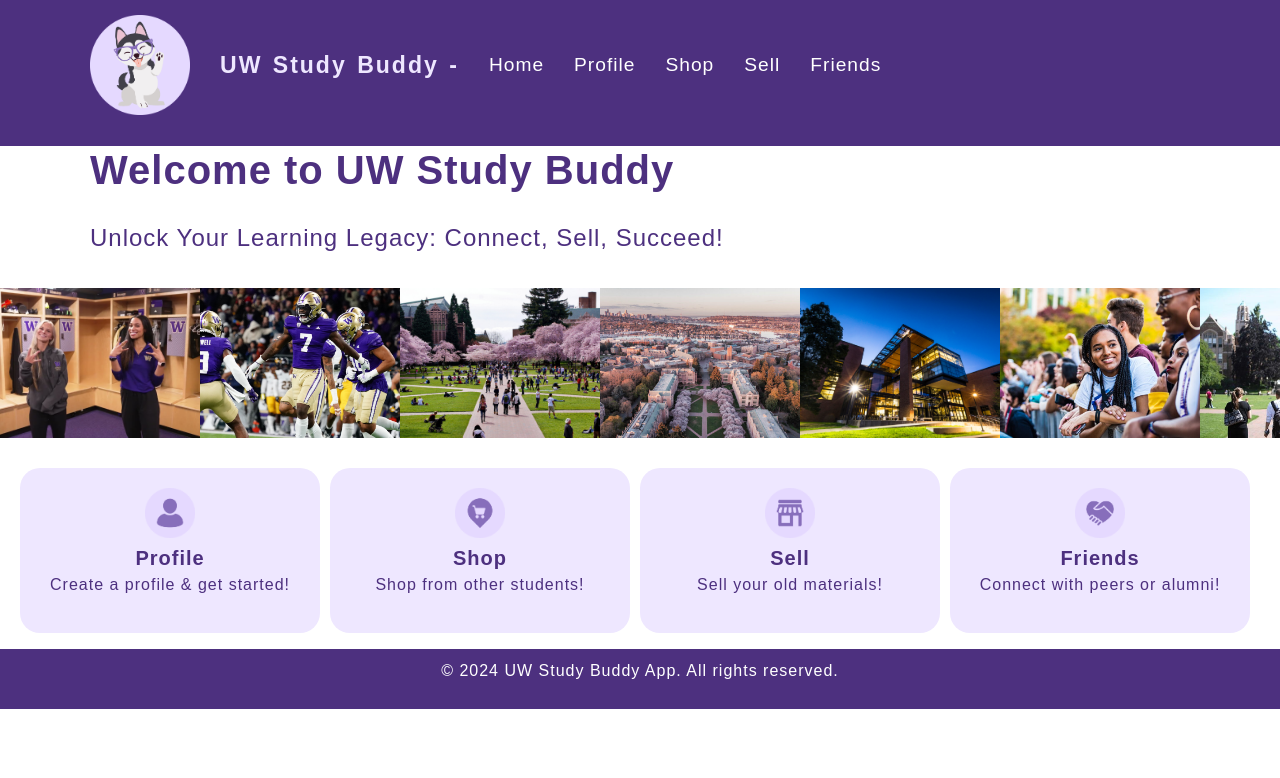
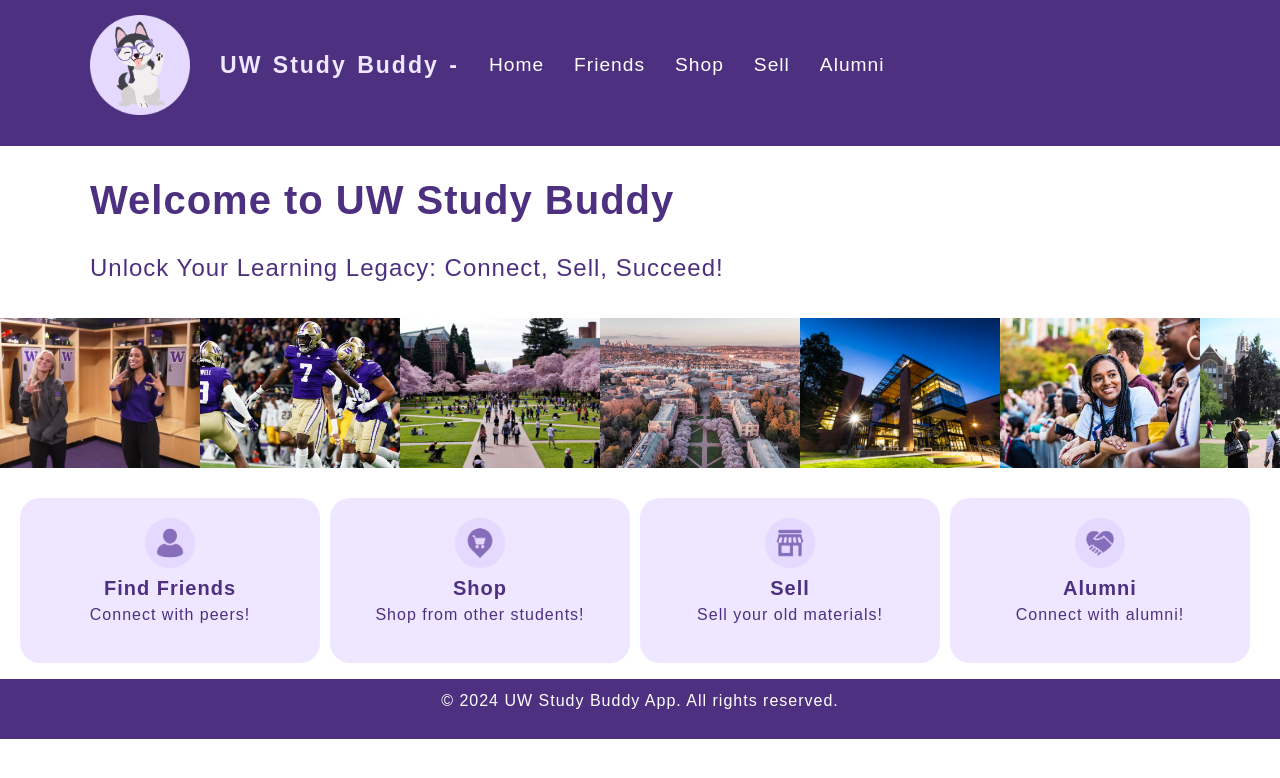
Before and after one commit to devanshidesai25/uwstudybuddy, a React (Create React App) app: page / in a window 1280 px wide. Shown: the top 778 px of the page. Built offline with nearby package versions, Linux system fonts and the light colour scheme.

Commit message:
updated alumni vs friends features

```diff
--- a/src/Friends.js
+++ b/src/Friends.js
@@ -60,7 +60,7 @@ function Friends() {
 
       <div className="friends-container">
         <section id="Find Friends">
-          <h1 className = "friends-header">Find Friends</h1>
+          <h1 className = "friends-header">Connect with Alumni!</h1>
 
           <form onSubmit={handleSubmit} className="friends-form">
             <label htmlFor="major">Major:</label>
--- a/src/Header.js
+++ b/src/Header.js
@@ -10,10 +10,10 @@ function Header() {
             <li><img src={studyBuddyLogo} alt="Study Buddy Logo" /></li>
             <li><a id="title" href="/">UW Study Buddy -</a></li>
             <li><a href="/">Home</a></li>
-            <li><a href="Profile">Profile</a></li>
+            <li><a href="Profile">Friends</a></li>
             <li><a href="AvailableListings">Shop</a></li>
             <li><a href="Sell">Sell</a></li>
-            <li><a href="Friends">Friends</a></li>
+            <li><a href="Friends">Alumni</a></li>
         </ul>
     </div>
   );
--- a/src/HomePage.js
+++ b/src/HomePage.js
@@ -20,7 +20,7 @@ function HomePage() {
   return (
     <div>
       <Header />
-      <main>
+      <main id='main'>
         <h1 class='welcome'><strong>Welcome to UW Study Buddy</strong></h1>
         <h4 class='welcome'>Unlock Your Learning Legacy: Connect, Sell, Succeed!</h4>
         <ul class='banner'>
@@ -38,8 +38,8 @@ function HomePage() {
             <li>
               <Link to="/profile">
                 <img src={profileLogo} alt="Profile Logo" />
-                <span>Profile</span>
-                <p>Create a profile & get started!</p>
+                <span>Find Friends</span>
+                <p>Connect with peers!</p>
               </Link>
             </li>
             <li>
@@ -59,8 +59,8 @@ function HomePage() {
             <li>
               <Link to="/friends">
                 <img src={friendsLogo} alt="Friends Logo" />
-                <span>Friends</span>
-                <p>Connect with peers or alumni!</p>
+                <span>Alumni</span>
+                <p>Connect with alumni!</p>
               </Link>
             </li>
           </ul>
--- a/src/css/style.css
+++ b/src/css/style.css
@@ -11,6 +11,10 @@ body {
     min-height: 100vh;
     padding-bottom: 60px;
     margin-bottom: 0;
+ }
+
+ #main {
+    padding-top: 30px;
  }
 
 .menu-bar img {
```
